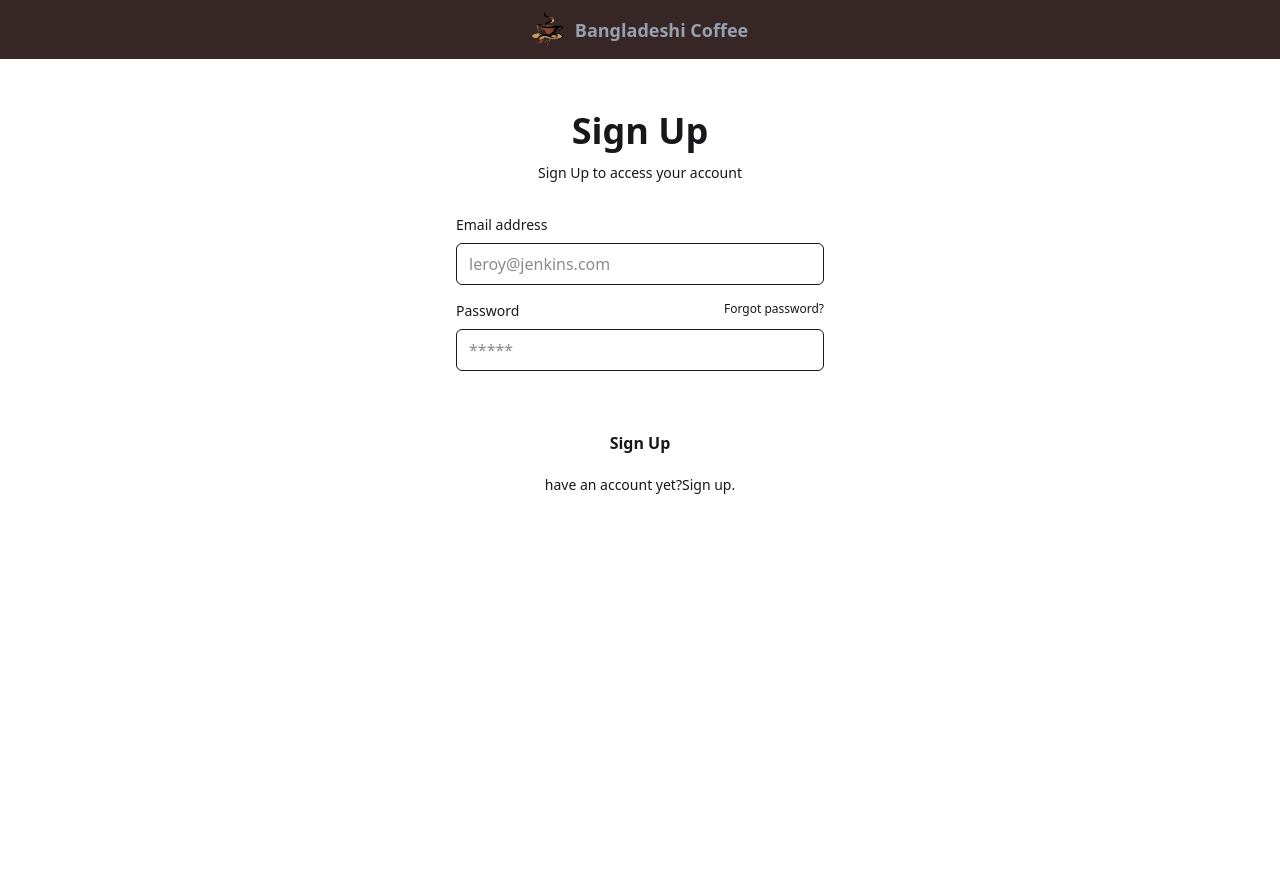
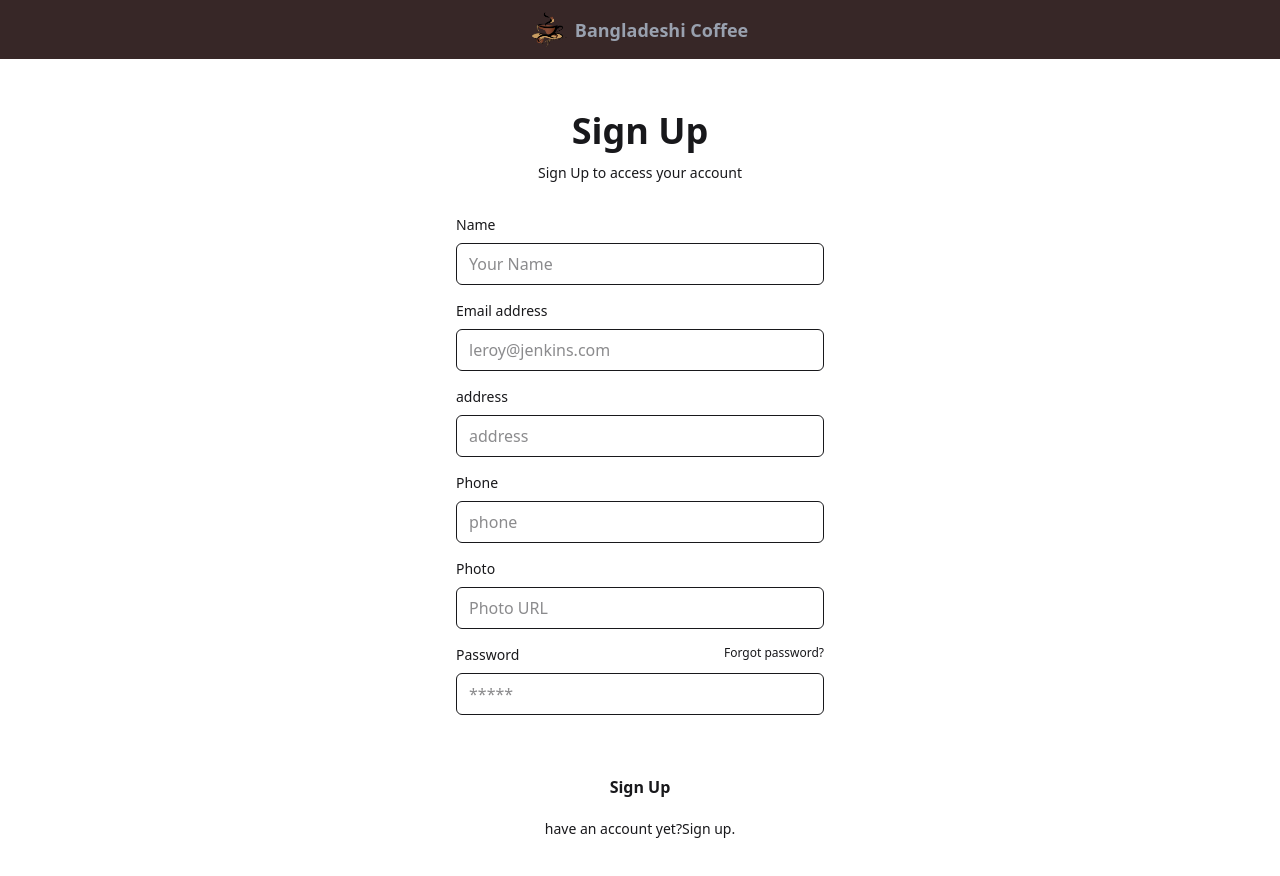
Before and after one commit to mosaraf68500/coffee-store-client, a React (Vite) app: page /signup in a window 1280 px wide. Shown: the top 876 px of the page. Before the commit the page ends 800 px from the top, so only its background shows below. Built offline with nearby package versions, Linux system fonts and the light colour scheme; no server answers.

Commit message:
profle add in bb

```diff
--- a/src/components/SignUp.jsx
+++ b/src/components/SignUp.jsx
@@ -1,25 +1,51 @@
 import React, { use } from "react";
 import { Link } from "react-router";
 import { AuthContex } from "../Contex/AuthContex";
+import Swal from "sweetalert2";
 
 const SignUp = () => {
-    const {createUser}=use(AuthContex);
-    // console.log(createUser)
+  const { createUser } = use(AuthContex);
+  // console.log(createUser)
 
-    const handeSignUp=(e)=>{
-        e.preventDefault();
-        const form=e.target;
-        const formData= new FormData(form);
-        const email=formData.get("email");
-        const password=formData.get("password");
-        createUser(email,password)
-        .then(result=>{
-            console.log(result)
+  const handeSignUp = (e) => {
+    e.preventDefault();
+    const form = e.target;
+    const formData = new FormData(form);
+
+    const { email, password, ...profile } = Object.fromEntries(
+      formData.entries()
+    );
+    //    console.log(email,password,profile)
+    createUser(email, password)
+      .then((result) => {
+        console.log(result);
+
+        // add database on profile
+
+        fetch("http://localhost:3000/profiles", {
+          method: "POST",
+          headers: {
+            "content-Type": "application/json",
+          },
+          body: JSON.stringify(profile),
         })
-        .catch(error=>{
-            console.log(error)
-        })
-    }
+          .then((res) => res.json())
+          .then((data) => {
+            if (data.insertedId) {
+              Swal.fire({
+                position: "top-end",
+                icon: "success",
+                title: "Your work has been saved",
+                showConfirmButton: false,
+                timer: 1500,
+              });
+            }
+          });
+      })
+      .catch((error) => {
+        console.log(error);
+      });
+  };
   return (
     <div className="flex flex-col max-w-md mx-auto p-6 rounded-md sm:p-10 dark:bg-gray-50 dark:text-gray-800">
       <div className="mb-8 text-center">
@@ -31,14 +57,61 @@ const SignUp = () => {
       <form onSubmit={handeSignUp} className="space-y-12">
         <div className="space-y-4">
           <div>
+            <label htmlFor="name" className="block mb-2 text-sm">
+              Name
+            </label>
+            <input
+              type="text"
+              name="name"
+              placeholder="Your Name"
+              className="w-full px-3 py-2 border rounded-md dark:border-gray-300 dark:bg-gray-50 dark:text-gray-800"
+            />
+          </div>
+
+          <div>
             <label htmlFor="email" className="block mb-2 text-sm">
               Email address
             </label>
             <input
               type="email"
               name="email"
-              id="email"
               placeholder="leroy@jenkins.com"
+              className="w-full px-3 py-2 border rounded-md dark:border-gray-300 dark:bg-gray-50 dark:text-gray-800"
+            />
+          </div>
+
+          <div>
+            <label htmlFor="address" className="block mb-2 text-sm">
+              address
+            </label>
+            <input
+              type="text"
+              name="address"
+              placeholder="address"
+              className="w-full px-3 py-2 border rounded-md dark:border-gray-300 dark:bg-gray-50 dark:text-gray-800"
+            />
+          </div>
+
+          <div>
+            <label htmlFor="phone" className="block mb-2 text-sm">
+              Phone
+            </label>
+            <input
+              type="text"
+              name="phone"
+              placeholder="phone"
+              className="w-full px-3 py-2 border rounded-md dark:border-gray-300 dark:bg-gray-50 dark:text-gray-800"
+            />
+          </div>
+
+          <div>
+            <label htmlFor="photo" className="block mb-2 text-sm">
+              Photo
+            </label>
+            <input
+              type="text"
+              name="photo"
+              placeholder="Photo URL"
               className="w-full px-3 py-2 border rounded-md dark:border-gray-300 dark:bg-gray-50 dark:text-gray-800"
             />
           </div>
@@ -74,7 +147,7 @@ const SignUp = () => {
             </button>
           </div>
           <p className="px-6 text-sm text-center dark:text-gray-600">
-             have an account yet?
+            have an account yet?
             <Link to="signin" className="hover:underline dark:text-violet-600">
               Sign up
             </Link>
```
